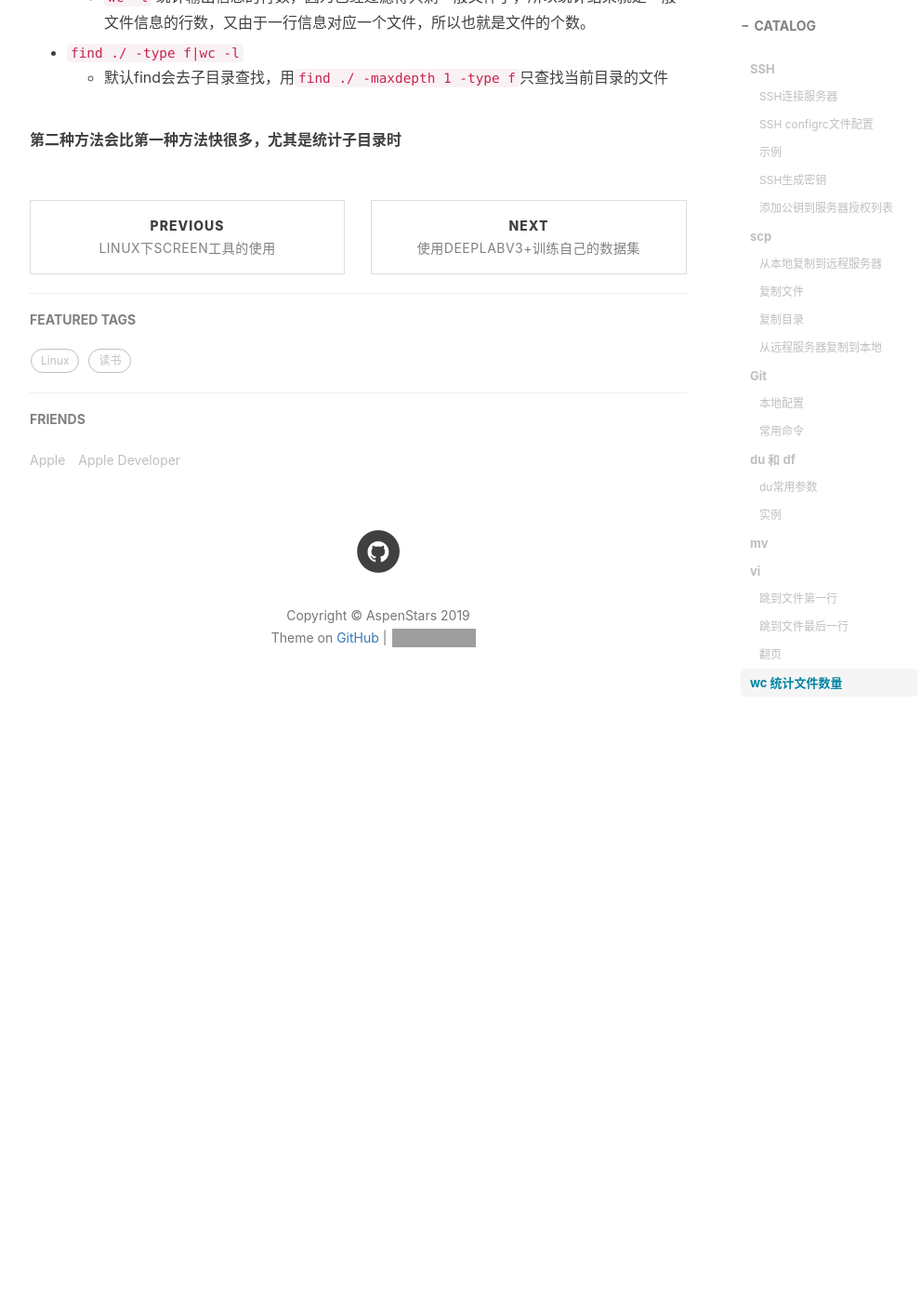
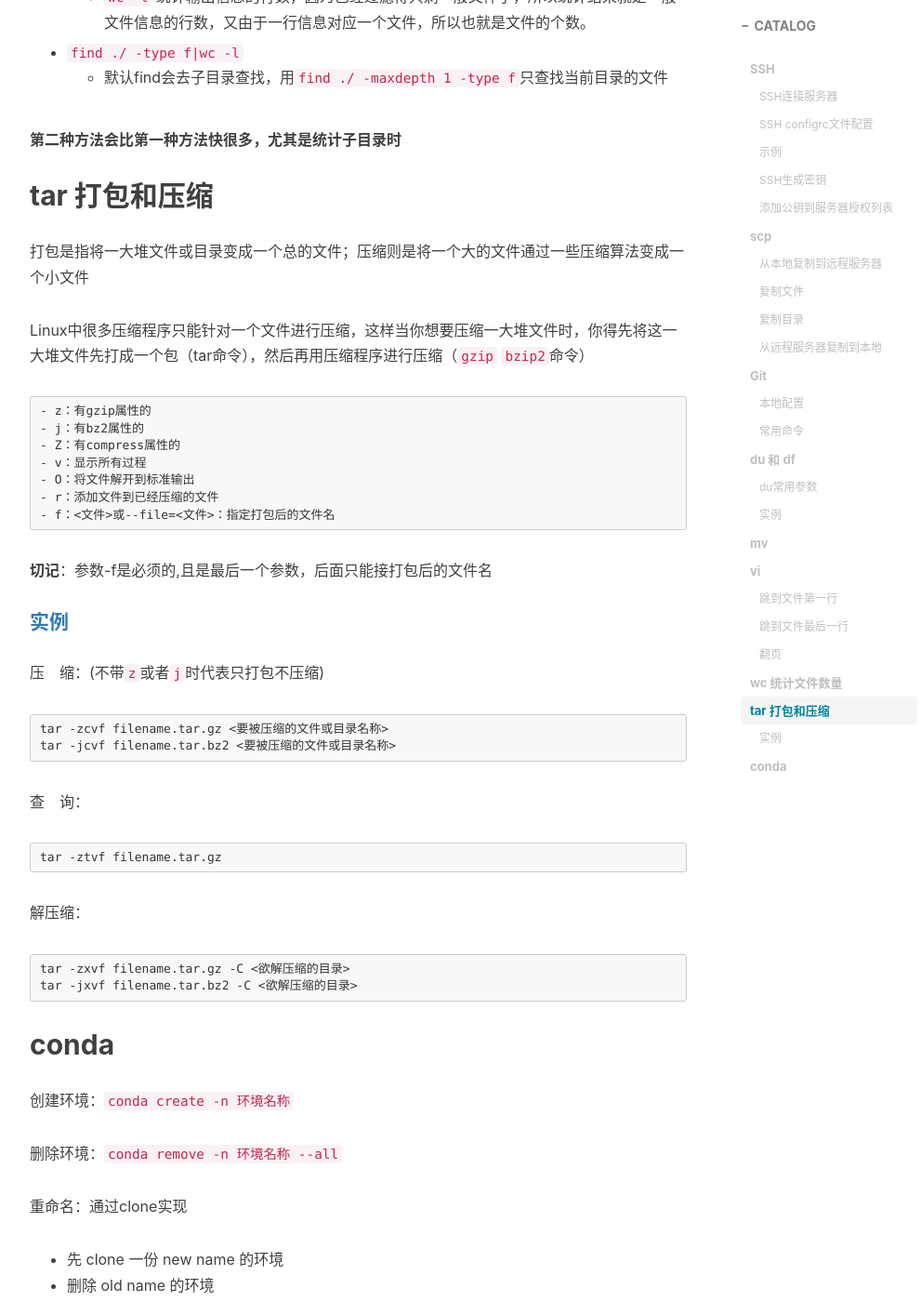
Before and after one commit to aspenstarss/aspenstarss.github.io, a Jekyll site: the page built from _posts/2019-03-03-Linux中一些常见命令的使用实例(不定期更新).md, in a window 1280 px wide and 1400 px high, scrolled down 4984 px. Shown: the whole window at 93% size, without its empty margins (233-1224 px from the left). Built offline with Jekyll 4.4.1, drawn with Linux system fonts in a browser that asks for light colours; nearby versions of some CDN libraries; comment, search, counter and statistics services are not loaded; before the commit the page ends 5774 px from its top, so only the background shows below that; some of the changed text lies outside the part shown; grey boxes are pictures that could not be loaded.

````diff
--- a/_posts/2019-03-03-Linux中一些常见命令的使用实例(不定期更新).md
+++ b/_posts/2019-03-03-Linux中一些常见命令的使用实例(不定期更新).md
@@ -186,3 +186,56 @@ mv file_name dir  // 将文件移动到dir目录下
   - 默认find会去子目录查找，用`find ./ -maxdepth 1 -type f`只查找当前目录的文件
 
 **第二种方法会比第一种方法快很多，尤其是统计子目录时**
+
+## tar  打包和压缩
+
+打包是指将一大堆文件或目录变成一个总的文件；压缩则是将一个大的文件通过一些压缩算法变成一个小文件
+
+Linux中很多压缩程序只能针对一个文件进行压缩，这样当你想要压缩一大堆文件时，你得先将这一大堆文件先打成一个包（tar命令），然后再用压缩程序进行压缩（`gzip` `bzip2`命令）
+
+```
+- z：有gzip属性的
+- j：有bz2属性的
+- Z：有compress属性的
+- v：显示所有过程
+- O：将文件解开到标准输出
+- r：添加文件到已经压缩的文件
+- f：<文件>或--file=<文件>：指定打包后的文件名
+```
+
+**切记**：参数-f是必须的,且是最后一个参数，后面只能接打包后的文件名
+
+#### [实例](https://wangchujiang.com/linux-command/c/tar.html)
+
+
+压　缩：(不带`z`或者`j`时代表只打包不压缩)
+```
+tar -zcvf filename.tar.gz <要被压缩的文件或目录名称>
+tar -jcvf filename.tar.bz2 <要被压缩的文件或目录名称>
+```
+
+查　询：
+```
+tar -ztvf filename.tar.gz
+```
+
+解压缩：
+```
+tar -zxvf filename.tar.gz -C <欲解压缩的目录>
+tar -jxvf filename.tar.bz2 -C <欲解压缩的目录>
+```
+
+## conda
+创建环境：`conda create -n 环境名称`
+
+删除环境：`conda remove -n 环境名称 --all`
+
+重命名：通过clone实现
+- 先 clone 一份 new name 的环境
+- 删除 old name 的环境
+
+`conda create -n 新名称 --clone 旧名称`
+`conda remove -n 旧名称 --all`
+
+显示当前虚拟环境信息
+`conda info -e`
````
Also changed, not shown: _posts/2019-03-10-读书笔记——《朝花夕拾》.md (+2 -2 lines), _posts/2019-03-18-Linux下TensorFlow环境搭建.md (added, +137 -0 lines).
